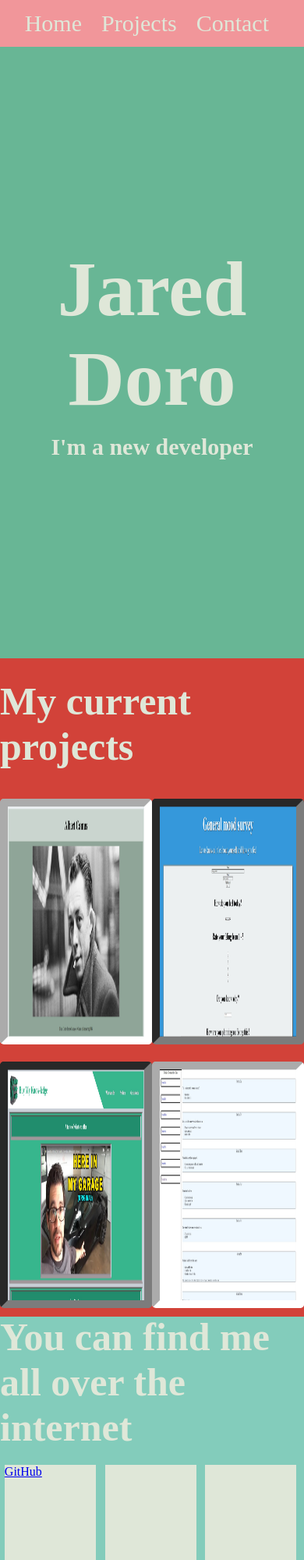
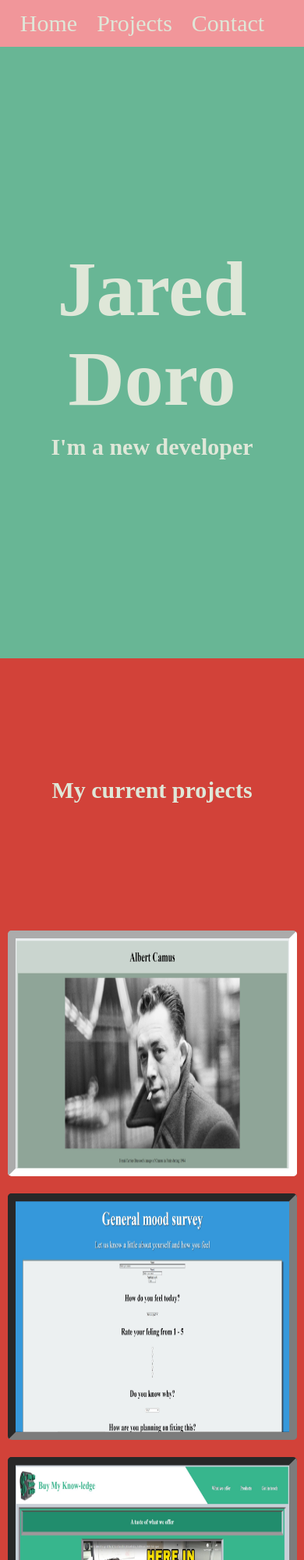
Before and after one commit to DockBoss/FCCPortfolio, a plain HTML site: page index.html in a window 390 px wide. Shown: the top 2000 px of the page at 78% size. Drawn offline with Linux system fonts and the light colour scheme.

Commit message:
Added responsiveness to pass fcc standards

```diff
--- a/mystyles.css
+++ b/mystyles.css
@@ -63,7 +63,6 @@
   justify-self: center;
 }
 .project-tile {
-  position: ;
   background-color: #dfe7d8;
   border-radius: 5px;
   height: 35vh;
@@ -174,3 +173,54 @@ body {
   padding: 0px;
   margin: 0px;
 }
+@media (max-width:500px){
+    #navbar{
+        margin-right: 0px;
+        justify-content: center;
+    }
+    #footer {
+        height: 140vh;
+        width: 100vw;
+        background-color: #83ccbb;
+        display: grid;
+        grid-template-columns: 50vw 50vw;
+        grid-template-rows: 20vh 20vh 20vh 20vh 20vh 20vh 20vh;
+        grid-template-areas:
+          "title title"
+          "link1 link2"
+          "link3 link4"
+          "link5 link6"
+          "link7 link8"
+          "link9 link10"
+          "link11 link12";
+      }
+      .footer__title{
+          font-size:20px;
+      }
+}
+@media (max-width:1000px){
+    #projects {
+        height: 200vh;
+        width: 100vw;
+        background-color: #d24239;
+        display: grid;
+        grid-template-columns: 100vw;
+        grid-template-rows: 40vh 40vh 40vh 40vh 40vh;
+        grid-template-areas:
+          "title"
+          "project1"
+          "project2"
+          "project3"
+          "project4";
+      }
+      .project-tile {
+        height: 35vh;
+        width: 90vw;
+      }
+      .footer__title{
+          font-size: 30px;
+      }
+      .projects__title{
+        font-size: 30px;
+      }
+}
```
